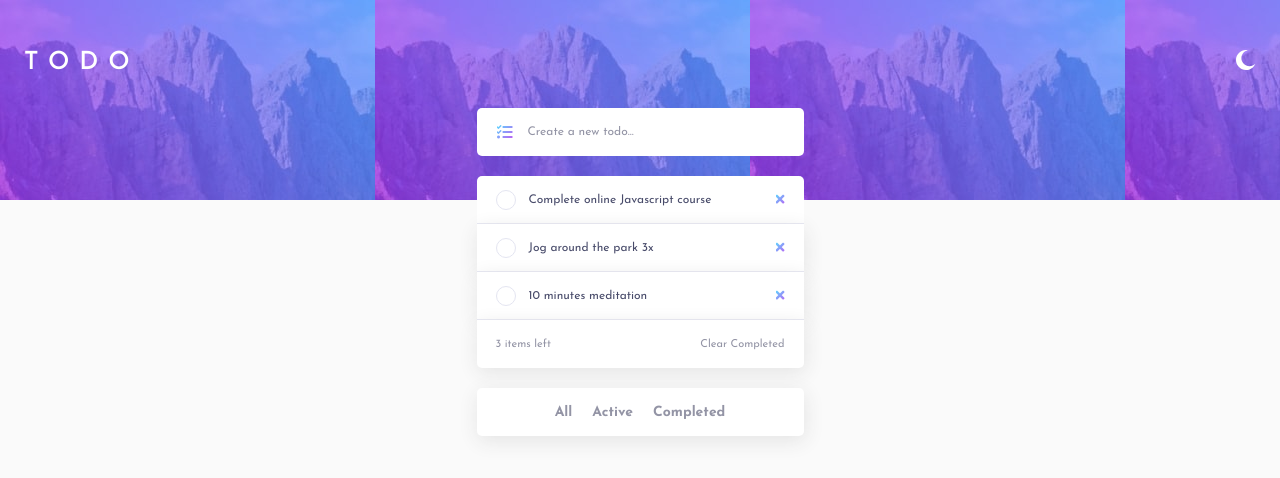
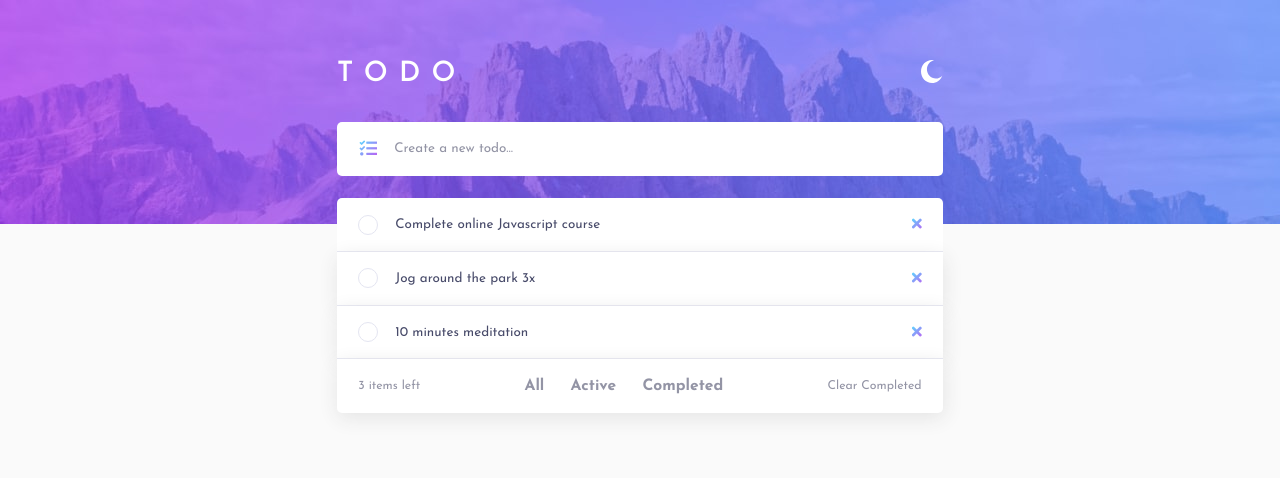
Before and after one commit to iamkvn/Hustlist, a website: page index.html in a window 1280 px wide. Drawn offline with Linux system fonts and the light colour scheme.

Commit message:
responsive design

```diff
--- a/index.html
+++ b/index.html
@@ -24,10 +24,14 @@
   <body>
     <div class="todo-container">
       <header class="header">
-        <h1 class="heading">ToDo</h1>
-        <img class="header__icon" src="images/icon-moon.svg" alt="" />
+        <!-- <h1 class="heading">ToDo</h1>
+        <img class="todo__icon" src="images/icon-moon.svg" alt="" /> -->
       </header>
       <div class="todo">
+        <div class="todo__header">
+          <h1 class="heading">ToDo</h1>
+          <img class="todo__toggle" src="images/icon-moon.svg" alt="" />
+        </div>
         <form class="todo__form">
           <i class="todo__icon u-mr fas fa-tasks"></i>
           <input
@@ -74,10 +78,15 @@
           </li>
           <li class="todo__item">
             <span>3 items left</span>
+            <div class="filter filter--desktop">
+              <button class="filter__btn button">All</button>
+              <button class="filter__btn button">Active</button>
+              <button class="filter__btn button">Completed</button>
+            </div>
             <button class="todo__btn button">Clear Completed</button>
           </li>
         </ul>
-        <div class="filter">
+        <div class="filter filter--mobile">
           <button class="filter__btn button">All</button>
           <button class="filter__btn button">Active</button>
           <button class="filter__btn button">Completed</button>
--- a/style.scss
+++ b/style.scss
@@ -38,6 +38,10 @@ $bp-xl: 90em; //1440px
 html {
   font-size: 62.5%; //1 rem = 10px; 10px/16px = 62.5%
   box-sizing: border-box;
+
+  @media only screen and (min-width: $bp-md) {
+    font-size: 70%;
+  }
 }
 
 body {
@@ -55,25 +59,22 @@ a {
   text-decoration: none !important;
 }
 
-.todo-container {
-  position: relative;
-  margin-bottom: 50rem;
-  display: flex;
-  justify-content: center;
-}
-
 .header {
   width: 100%;
   height: 20rem;
   background-image: url('images/bg-mobile-light.jpg');
-  padding: 5rem 2.4rem;
-  display: flex;
-  justify-content: space-between;
+  // padding: 5rem 2.4rem;
+  // display: flex;
+  // justify-content: space-between;
 
-  &__icon {
-    width: 2rem;
-    height: 2rem;
+  @media only screen and (min-width: $bp-md) {
+    background-image: url('images/bg-desktop-light.jpg');
   }
+
+  // &__icon {
+  //   width: 2rem;
+  //   height: 2rem;
+  // }
 }
 
 .button {
@@ -96,12 +97,33 @@ a {
   letter-spacing: 1rem;
 }
 
+.todo-container {
+  position: relative;
+  width: 100vw;
+  display: flex;
+  justify-content: center;
+}
+
 .todo {
   // margin: 0 2.4rem;
   // width: 32.7rem;
-  width: 32.7rem;
+  width: 86%;
+  max-width: 54.1rem;
   position: absolute;
-  top: 10.8rem;
+  top: 5.4rem;
+
+  &__header {
+    width: 100%;
+    display: flex;
+    justify-content: space-between;
+    margin-bottom: 3rem;
+  }
+
+  &__toggle {
+    width: 2rem;
+    height: 2rem;
+    cursor: pointer;
+  }
 
   &__form {
     height: 4.8rem;
@@ -128,6 +150,8 @@ a {
     font-size: 1.2rem;
     width: 100%;
     font-family: 'Josefin Sans', sans-serif;
+    outline: none;
+    color: var(--color-very-dark-grayish-blue);
 
     &::placeholder {
       color: var(--color-dark-grayish-blue);
@@ -232,6 +256,23 @@ a {
     margin-top: 2rem;
     box-shadow: 1px 5px 20px rgb(228, 228, 228);
 
+    &--mobile {
+      @media only screen and (min-width: $bp-md) {
+        display: none;
+      }
+    }
+
+    &--desktop {
+      display: none;
+
+      @media only screen and (min-width: $bp-md) {
+        display: block;
+        box-shadow: none;
+        height: min-content;
+        margin-top: 0;
+      }
+    }
+
     &__btn {
       font-size: 1.4rem;
       font-weight: 700;
@@ -256,6 +297,10 @@ a {
   animation-delay: 5s;
   animation-iteration-count: infinite;
   opacity: 0;
+
+  @media only screen and (min-width: $bp-md) {
+    top: 43rem;
+  }
 }
 
 @keyframes fadeIn {
```
Also changed, not shown: images/bg-desktop-light.jpg (added), style.css.
